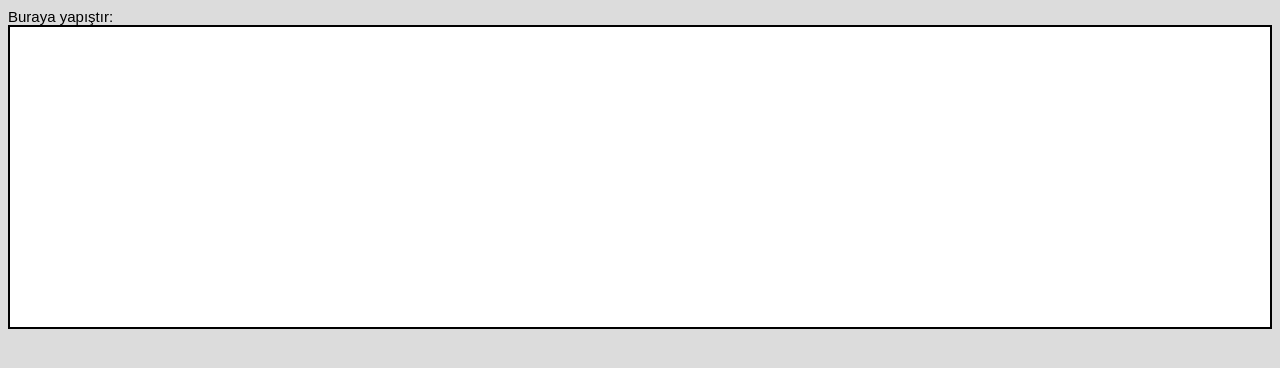
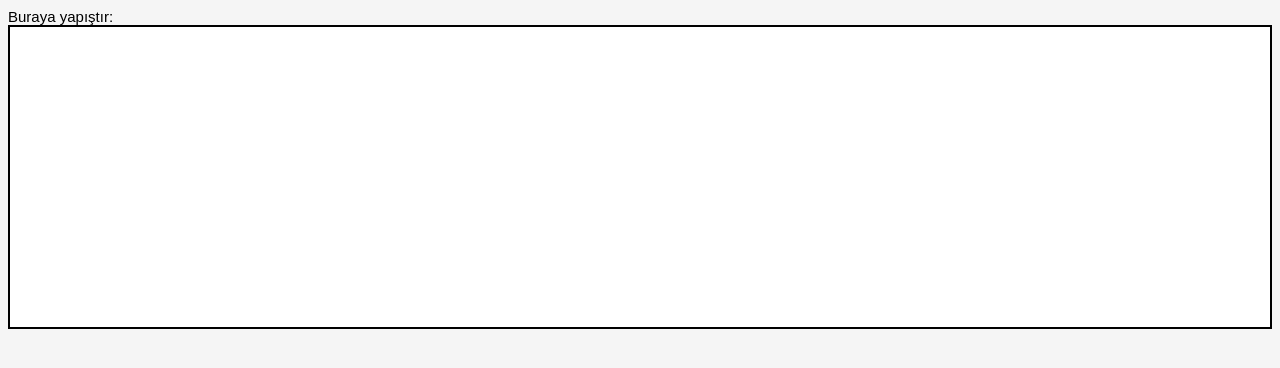
Before and after one commit to AliYil/agac, a plain HTML site: page index.html in a window 1280 px wide. Drawn offline with nearby package versions, Linux system fonts and the light colour scheme.

Commit message:
arkaplan renk

```diff
--- a/index.html
+++ b/index.html
@@ -160,7 +160,7 @@
         }
 
         body {
-            background-color: #dcdcdc;
+            background-color: #f5f5f5;
         }
 
         .tree {
```
